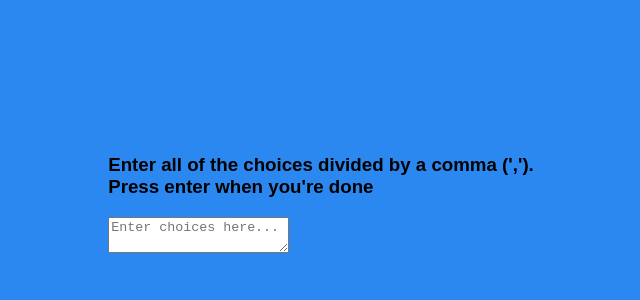
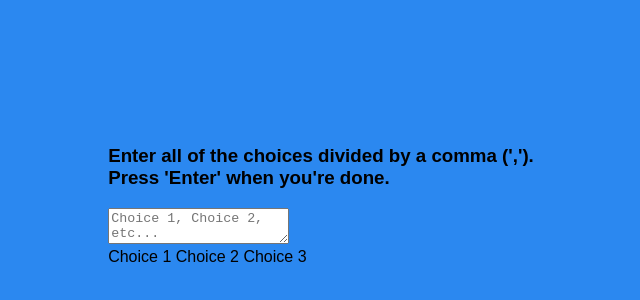
Before and after one commit to akimaedomari/P2-random-choice-picker, a plain HTML site: page index.html in a window 1280 px wide. Shown: the part 204-504 px from the top of the page, without its empty margins (319-959 px from the left). Drawn offline with Linux system fonts and the light colour scheme; a web font is replaced by a local one.

Commit message:
Updated text area placeholder in HTML

```diff
--- a/index.html
+++ b/index.html
@@ -8,10 +8,20 @@
   </head>
   <body>
     <div class="container">
-      <h3>Enter all of the choices divided by a comma (','). <br> Press enter when you're done</h3>
-      <textarea placeholder="Enter choices here..." id="textarea"></textarea>
+      <h3>
+        Enter all of the choices divided by a comma (','). <br />
+        Press 'Enter' when you're done.
+      </h3>
+      <textarea
+        placeholder="Choice 1, Choice 2, etc..."
+        id="textarea"
+      ></textarea>
 
-      <div id="tags"></div>
+      <div id="tags">
+        <span class="tag">Choice 1</span>
+        <span class="tag">Choice 2</span>
+        <span class="tag">Choice 3</span>
+      </div>
     </div>
 
     <script src="script.js"></script>
```
